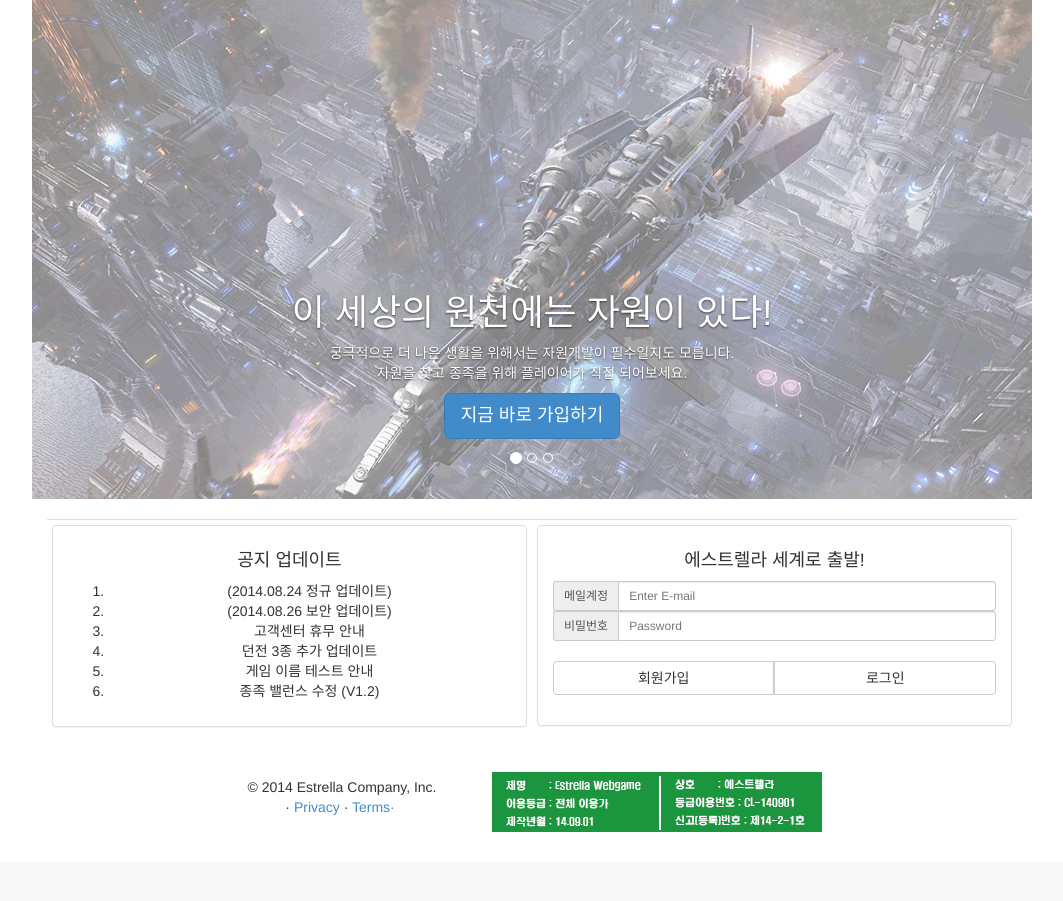
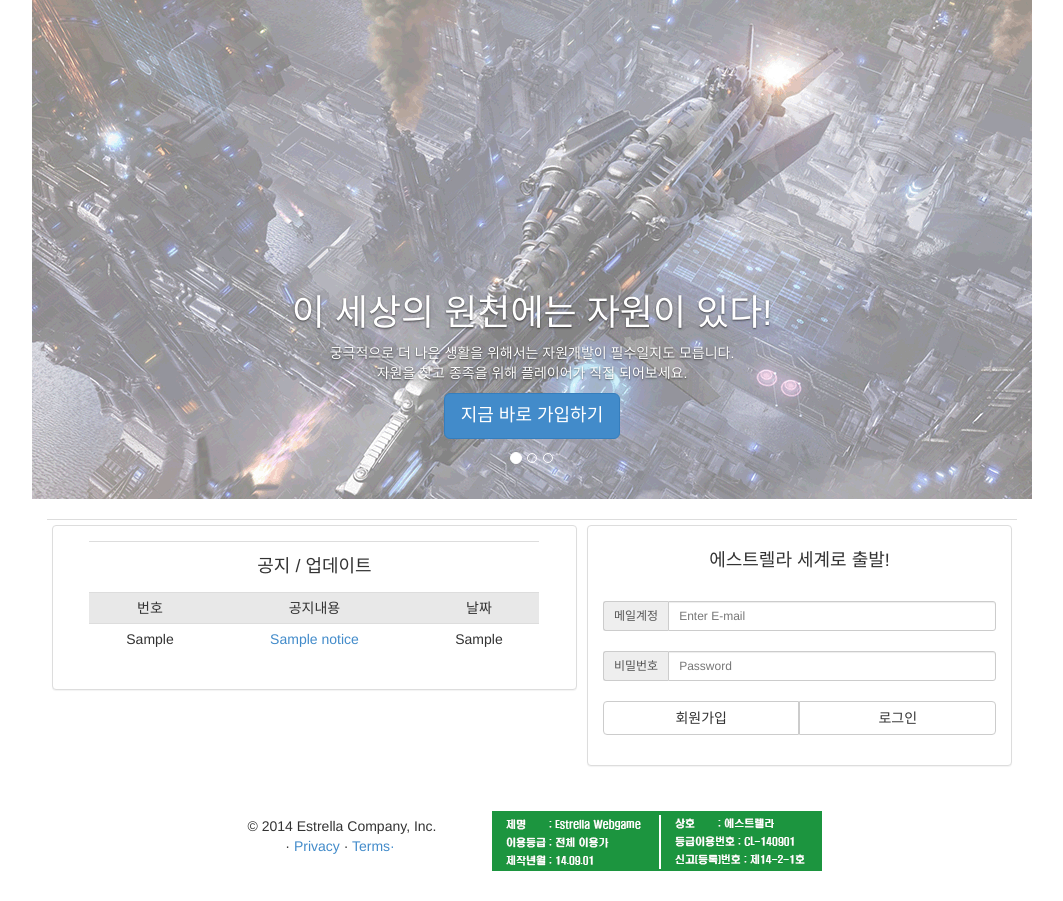
Before and after one commit to nureign/html, a PHP site: page /myadmin/ in a window 1280 px wide. Shown: the part 72-973 px from the top of the page, without its empty margins (108-1171 px from the left). Before the commit the page ends 904 px from the top, so only its background shows below. Run offline with PHP 8.4, Linux system fonts and the light colour scheme; tables that the repository leaves empty or names only in its code hold one stand-in row (values such as "Sample post"); some libraries are stand-ins or nearby versions.

Commit message:
인덱스 공지사항 표시 및 읽기 완성
디비구축까지.

```diff
--- a/index.php
+++ b/index.php
@@ -1,9 +1,7 @@
 <?
 	include_once "./common/header.php";
-?>
-
-<?
 	include_once "./common/nav.php";
+	include_once "./common/db_conn.php";
 ?>
 
     <!-- Carousel
@@ -54,31 +52,48 @@
 <div class="row" align="center">
   <div class="col-xs-1"></div>
   <div class="col-xs-10">
+
   <table class="table table-condensed width center">
   	<tr>
     	<td width="400px">
-			<div class="panel panel-default">
-			<div class="panel-body"><h4>공지 업데이트</h4>
-     			<ol>
-					<li>(2014.08.24 정규 업데이트)</li>
-                    <li>(2014.08.26 보안 업데이트)</li>
-                    <li>고객센터 휴무 안내</li>
-                    <li>던전 3종 추가 업데이트</li>
-                    <li>게임 이름 테스트 안내</li>
-                    <li>종족 밸런스 수정 (V1.2)</li>
-				</ol>
+			<div class="panel panel-default" align="center">
+			<div class="panel-body">
+            	<table class="table table-condensed center" style="width:450px;">
+                	<tr>
+                    	<td colspan="3"><h4>공지 / 업데이트</h4></td>
+                    </tr>
+                	<tr style="background-color:#E8E8E8">
+                    	<td>번호</td>
+                        <td>공지내용</td>
+                        <td>날짜</td>
+                    </tr>
+					<?
+                    $result = $mysqli->query("SELECT * FROM notice order by no DESC Limit 5");
+
+                    while ( $notices = $result->fetch_array() )
+                    {
+						$notices['subject'];
+						$notices['no'];
+					?>
+						<tr>
+                    		<td><?=$notices['no']?></td>
+						    <td><a href="#" onClick="window.open('./notice_read.php?notice_no=<?=$notices['no']?>','new','resizable=no,scrollbars=no,width=970,height=350');return false;"><?=$notices['subject']?></a></td>
+								<td><?=$notices['today']?></td>
+							  </tr>
+					<? } ?>
+                 </table>
 			</div>
 			</div>
 		</td>
         <td width="400px">
 			<div class="panel panel-default">
-			<div class="panel-body"><h4>에스트렐라 세계로 출발!</h4>
+			<div class="panel-body"><h4>에스트렐라 세계로 출발!</h4><br />
 			<Form role="form">
                 <div class="form-group">
                     <div class="input-group input-group-sm">
                         <span class="input-group-addon">메일계정</span>
                         <input type="text" class="form-control" placeholder="Enter E-mail" id="email">
-                    </div>
+                    </div><br />
                     <div class="input-group input-group-sm">
                         <span class="input-group-addon">비밀번호</span>
                         <input type="password" class="form-control" placeholder="Password" id="password">
--- a/tradebbs_write.php
+++ b/tradebbs_write.php
@@ -36,9 +36,9 @@
 <div class="row" align="center">
 	<div class="col-xs-1"><!--여백--></div>
 
-    <!-- 자유토론 글쓰기 시작 -->
+    <!-- 거래게시판 글쓰기 시작 -->
 	<div class="col-xs-10">
-	<h2 align="center">자유토론 커뮤니티</h2><br />
+	<h2 align="center">거래게시판 커뮤니티</h2><br />
     <div align="right" class="width" style="margin-right:70px;"><a href="./tradebbs_list.php"><button type="button" class="btn btn-warning">게시판으로 돌아가기</button></a></div><br />
     <form role="form" action="javascript:;" method="post">
 	<table class="table table-bordered" style="width:900px;">
@@ -75,7 +75,7 @@
         </tr>
     </table></form><br />
 	</div>
-    <!-- 자유토론 글쓰기 닫기 -->
+    <!-- 거래게시판 글쓰기 닫기 -->
 
 	<div class="col-xs-1"><!-- 공백 --></div>
 </div>
```
Also changed, not shown: notice_read.php (added, +61 -0 lines), 1 other file.
